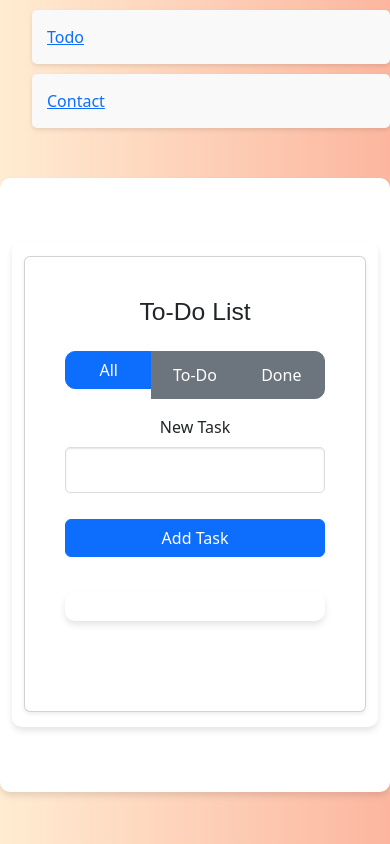
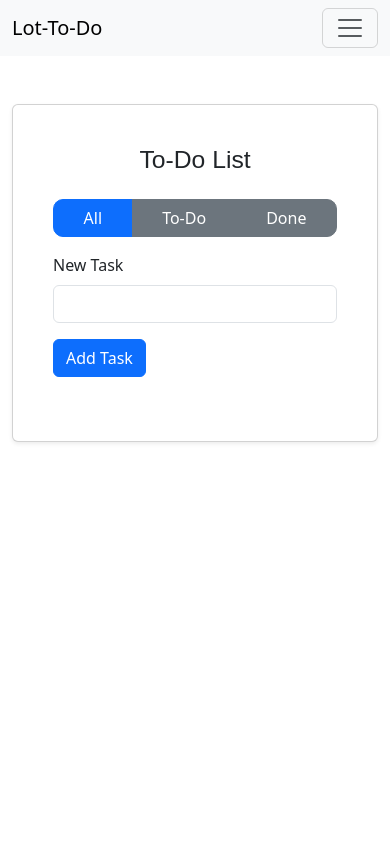
Before and after one commit to CGOdom/lot-to-do, a React (Create React App) app: page / in a window 390 px wide. Built offline with nearby package versions, Linux system fonts and the light colour scheme.

Commit message:
Revert "Creativity additions, styling, etc."
This reverts commit f50b22cc4422c1b72266aa75f3275d84b3bc7dcf.

```diff
--- a/src/App.css
+++ b/src/App.css
@@ -1,129 +1,38 @@
-body {
-  margin: 0;
-  font-family: -apple-system, BlinkMacSystemFont, 'Segoe UI', 'Roboto', 'Oxygen', 'Ubuntu', 'Cantarell', 'Fira Sans', 'Droid Sans', 'Helvetica Neue', sans-serif;
-  -webkit-font-smoothing: antialiased;
-  -moz-osx-font-smoothing: grayscale;
-  background: linear-gradient(to right, #ffecd2 0%, #fcb69f 100%);
-}
-
-code {
-  font-family: source-code-pro, Menlo, Monaco, Consolas, 'Courier New', monospace;
-}
-
 .App {
   text-align: center;
 }
 
-.container {
-  max-width: 600px;
-  margin: 50px auto;
-  padding: 20px;
-  background: #ffffff;
-  border-radius: 10px;
-  box-shadow: 0 4px 6px rgba(0, 0, 0, 0.1);
+.App-logo {
+  height: 40vmin;
+  pointer-events: none;
 }
 
-h1, h2 {
-  font-family: 'Arial', sans-serif;
-  font-weight: bold;
-  color: #1c3650;
-  text-align: center;
-  margin-bottom: 20px;
-}
-
-input[type="text"], .form-control {
-  width: calc(100% - 42px);
-  padding: 10px;
-  margin: 0 10px 20px 0;
-  border: 1px solid #ddd;
-  border-radius: 5px;
-  box-shadow: inset 0 1px 2px rgba(0, 0, 0, 0.1);
-  transition: all 0.3s ease;
-}
-
-input[type="text"]:focus, .form-control:focus {
-  border-color: #ff6347;
-  box-shadow: 0 0 5px rgba(255, 99, 71, 0.5);
-}
-
-button, .btn-primary {
-  padding: 10px 20px;
-  border: none;
-  background: #ff6347;
-  color: #fff;
-  border-radius: 5px;
-  cursor: pointer;
-  transition: background 0.3s ease;
-}
-
-button:hover, .btn-primary:hover {
-  background: #ff4500;
-}
-
-ul {
-  list-style: none;
-  padding: 0;
-}
-
-li {
-  padding: 15px;
-  margin: 10px 0;
-  background: #f9f9f9;
-  border-radius: 5px;
-  display: flex;
-  justify-content: space-between;
-  align-items: center;
-  box-shadow: 0 2px 4px rgba(0, 0, 0, 0.1);
-  transition: transform 0.2s ease;
-}
-
-li:hover {
-  transform: scale(1.02);
-}
-
-input[type="checkbox"] {
-  width: 20px;
-  height: 20px;
-  cursor: pointer;
-}
-
-.delete-btn {
-  background: transparent;
-  border: none;
-  color: #ff6347;
-  font-size: 1.2em;
-  cursor: pointer;
-  transition: color 0.3s ease;
-}
-
-.delete-btn:hover {
-  color: #ff4500;
-}
-
-@keyframes fadeIn {
-  from {
-    opacity: 0;
-  }
-  to {
-    opacity: 1;
+@media (prefers-reduced-motion: no-preference) {
+  .App-logo {
+    animation: App-logo-spin infinite 20s linear;
   }
 }
 
-.fade-in {
-  animation: fadeIn 0.5s ease-in;
+.App-header {
+  background-color: #282c34;
+  min-height: 100vh;
+  display: flex;
+  flex-direction: column;
+  align-items: center;
+  justify-content: center;
+  font-size: calc(10px + 2vmin);
+  color: white;
 }
 
-@media (max-width: 768px) {
-  .container {
-    padding: 15px;
+.App-link {
+  color: #61dafb;
+}
+
+@keyframes App-logo-spin {
+  from {
+    transform: rotate(0deg);
   }
-
-  h1, h2 {
-    font-size: 2em;
-  }
-
-  input[type="text"], button, .form-control, .btn-primary {
-    width: 100%;
-    margin-bottom: 10px;
+  to {
+    transform: rotate(360deg);
   }
 }
--- a/src/App.js
+++ b/src/App.js
@@ -3,19 +3,16 @@ import { BrowserRouter as Router, Route, Routes } from 'react-router-dom';
 import MyNavbar from './components/Navbar';
 import Todo from './pages/Todo';
 import Contact from './pages/Contact';
-import './App.css'; // Import app styles
 
 const App = () => {
   return (
     <Router>
-      <div className="App">
+      <div>
         <MyNavbar />
-        <div className="container">
-          <Routes>
-            <Route path="/" element={<Todo />} />
-            <Route path="/contact" element={<Contact />} />
-          </Routes>
-        </div>
+        <Routes>
+          <Route path="/" element={<Todo />} />
+          <Route path="/contact" element={<Contact />} />
+        </Routes>
       </div>
     </Router>
   );
--- a/src/components/Navbar.js
+++ b/src/components/Navbar.js
@@ -1,14 +1,27 @@
 import React from 'react';
-import { Link } from 'react-router-dom';
+import { Navbar, Nav, Container } from 'react-bootstrap';
+import { LinkContainer } from 'react-router-bootstrap';
 
 const MyNavbar = () => {
   return (
-    <nav>
-      <ul>
-        <li><Link to="/">Todo</Link></li>
-        <li><Link to="/contact">Contact</Link></li>
-      </ul>
-    </nav>
+    <Navbar bg="light" expand="lg">
+      <Container>
+        <LinkContainer to="/">
+          <Navbar.Brand>Lot-To-Do</Navbar.Brand>
+        </LinkContainer>
+        <Navbar.Toggle aria-controls="basic-navbar-nav" />
+        <Navbar.Collapse id="basic-navbar-nav">
+          <Nav className="me-auto">
+            <LinkContainer to="/">
+              <Nav.Link>List</Nav.Link>
+            </LinkContainer>
+            <LinkContainer to="/contact">
+              <Nav.Link>Contact</Nav.Link>
+            </LinkContainer>
+          </Nav>
+        </Navbar.Collapse>
+      </Container>
+    </Navbar>
   );
 }
 
--- a/src/pages/Contact.css
+++ b/src/pages/Contact.css
@@ -1,5 +1,13 @@
+/* Contact.css */
+
 body {
     background-color: #f8f9fa;
+  }
+
+  h2 {
+    font-family: 'Arial', sans-serif;
+    font-weight: bold;
+    color: #343a40;
   }
 
   .card {
--- a/src/pages/Todo.css
+++ b/src/pages/Todo.css
@@ -1,5 +1,13 @@
+/* Todo.css */
+
 body {
     background-color: #f8f9fa;
+  }
+
+  h2 {
+    font-family: 'Arial', sans-serif;
+    font-weight: bold;
+    color: #1c3650;
   }
 
   .card {
```
Also changed, not shown: public/index.html (+27 -1 lines). Lines whose indentation alone changed are shown as unchanged.
